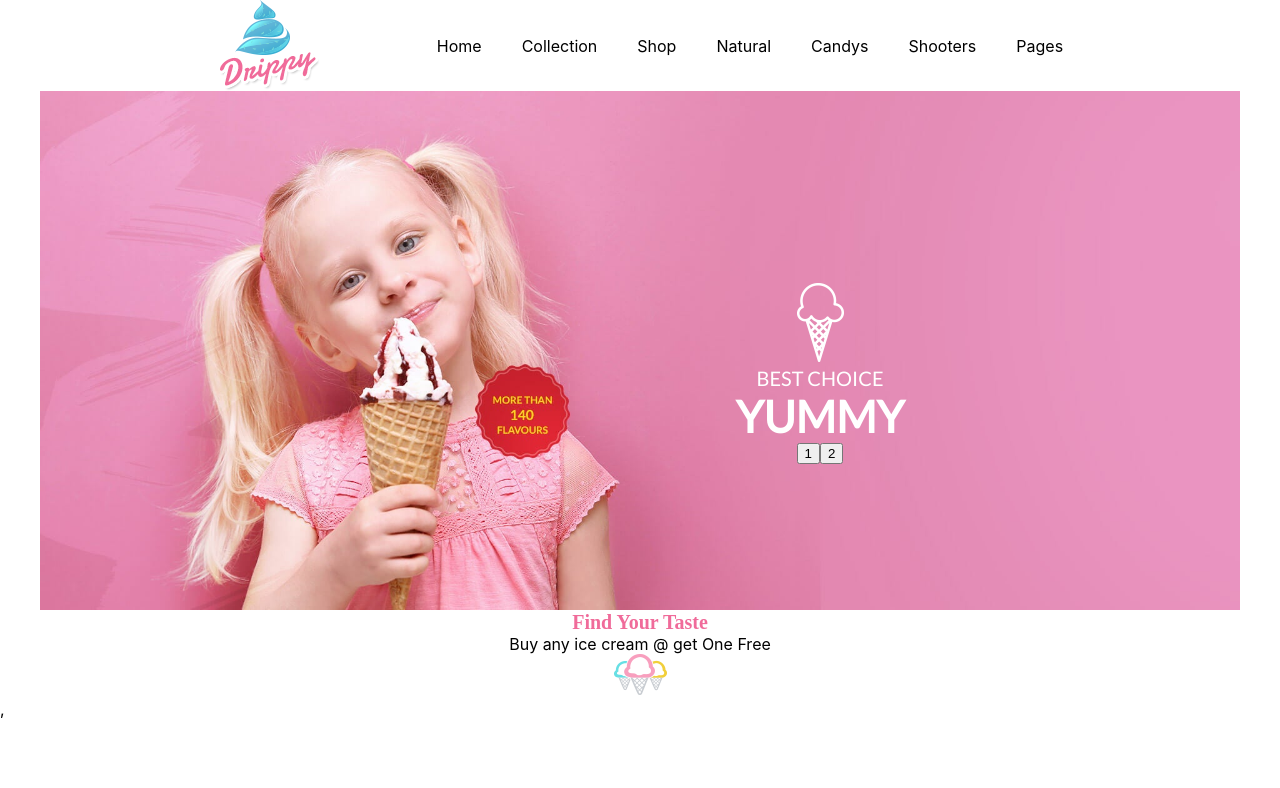
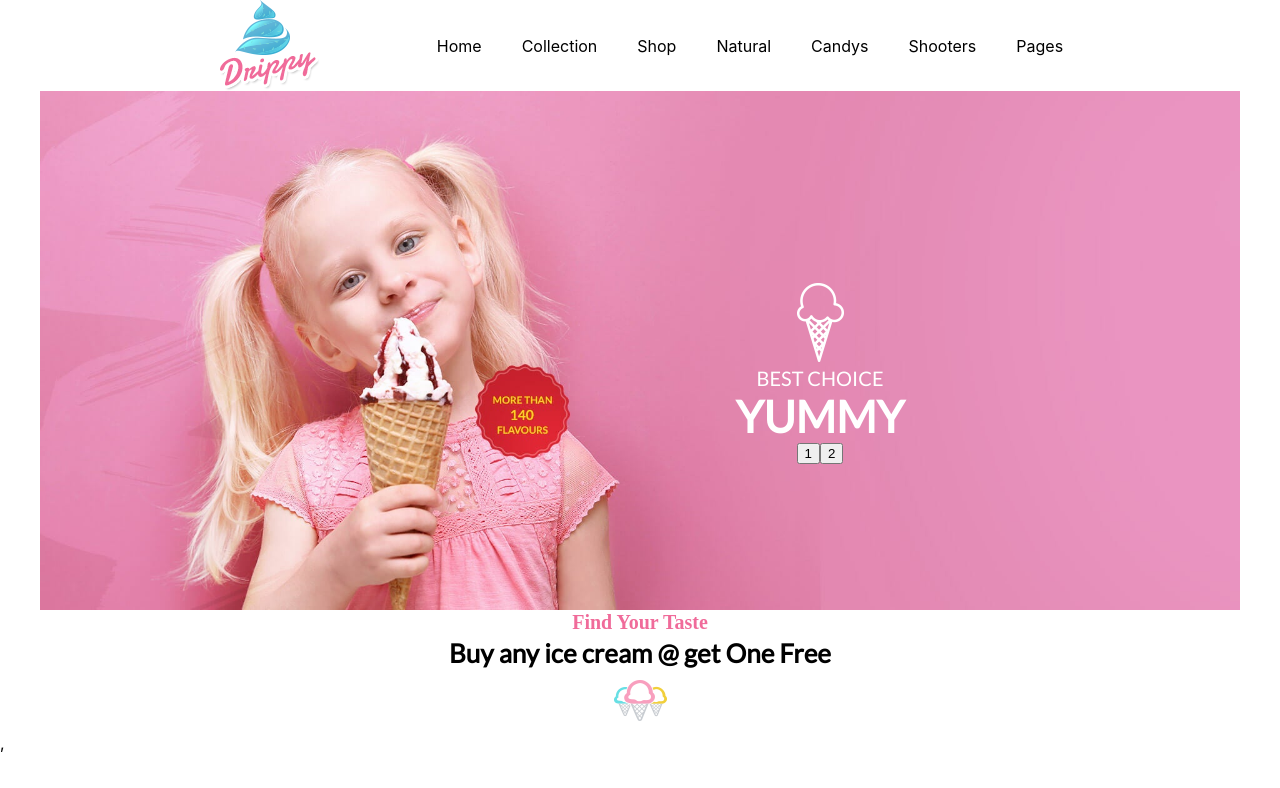
Before and after one commit to alinaruchkina/Online-Ice-Cream-Shop, a React (Create React App) app: page / in a window 1280 px wide. Shown: the top 788 px of the page. Built offline with nearby package versions, Linux system fonts and the light colour scheme.

Commit message:
added description of the Promotion

```diff
--- a/src/components/DescriptionOfThePromotion/DescriptionOfThePromotion.jsx
+++ b/src/components/DescriptionOfThePromotion/DescriptionOfThePromotion.jsx
@@ -7,8 +7,8 @@ function DescriptionOfThePromotion(params) {
     <div>
       <div>
         <div className={styles.headline}> Find Your Taste </div>
-        <div>Buy any ice cream @ get One Free</div>
-        <img src={icon} alt="icon of the ice cream" />
+        <div className={styles.promotion}>Buy any ice cream @ get One Free</div>
+        <img className={styles.image_with_ice_cream} src={icon} alt="icon of the ice cream" />
       </div>
     </div>
   );
--- a/src/components/DescriptionOfThePromotion/DescriptionOfThePromotion.module.css
+++ b/src/components/DescriptionOfThePromotion/DescriptionOfThePromotion.module.css
@@ -4,3 +4,12 @@
   font-size: 20px;
   font-weight: 700;
 }
+.promotion {
+  font-size: 26px;
+  font-family: 'Lato';
+  padding: 3px;
+  font-weight: 700;
+}
+.image_with_ice_cream {
+  padding: 8px;
+}
```
